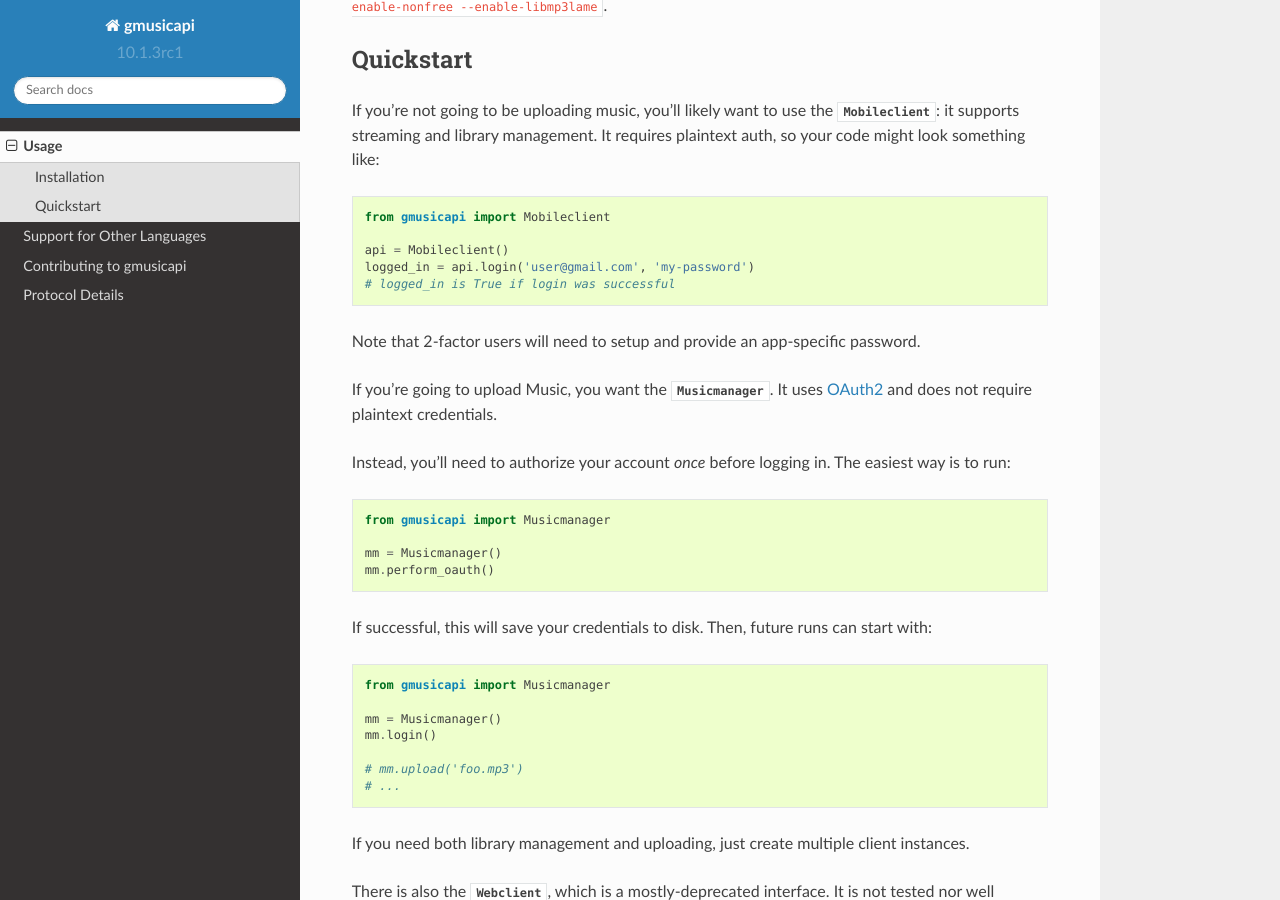
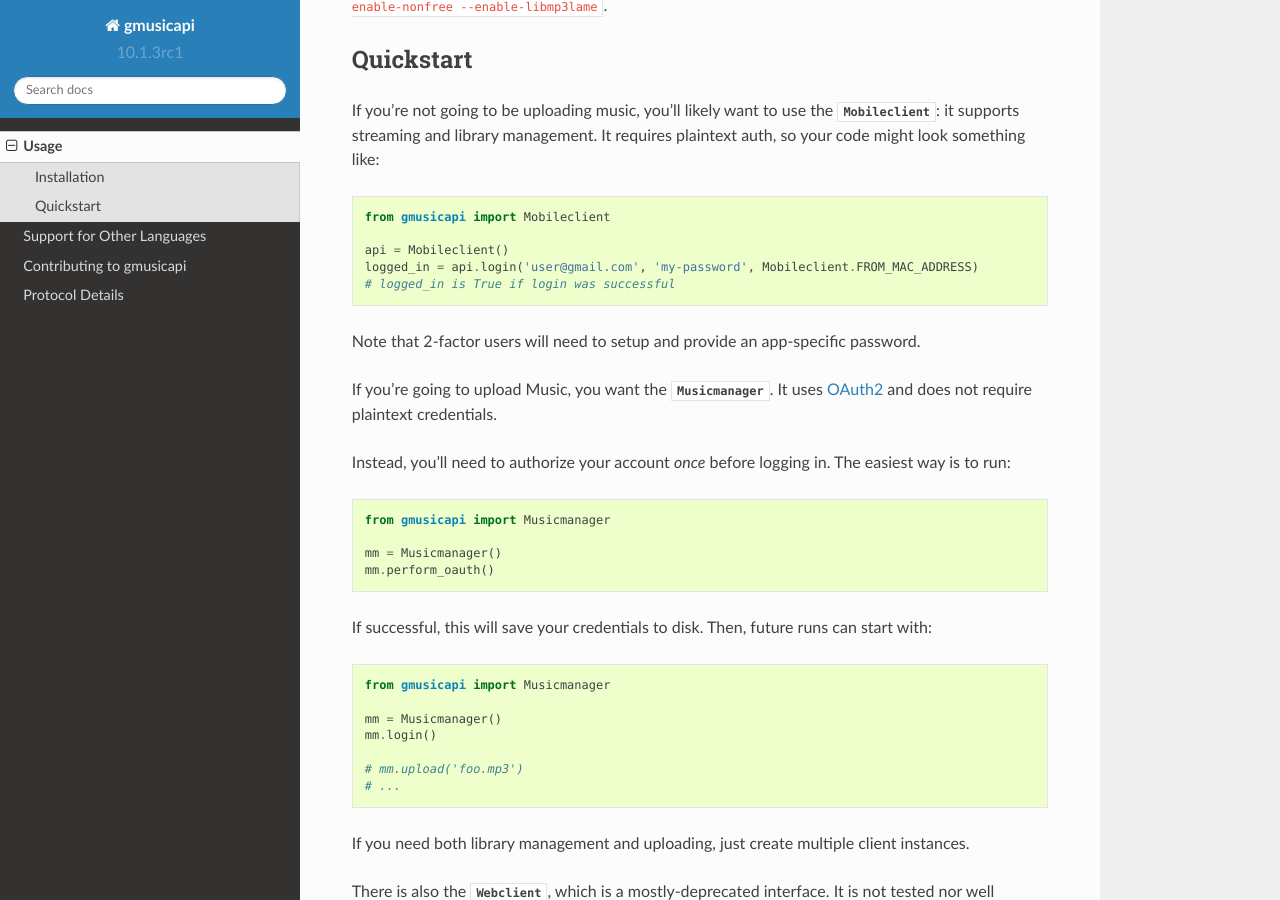
Before and after one commit to simon-weber/gmusicapi, a Sphinx documentation site: the page built from docs/source/usage.rst, in a window 1280 px wide and 900 px high, scrolled down 853 px. Built offline with Sphinx 7.4.7 and the Read the Docs theme 2.0.0, drawn with Linux system fonts in a browser that asks for light colours; pages that are not in the unit, such as notebooks, are missing from menus.

Commit message:
Adding missing parameter (#544)
Fails out of the box

```diff
--- a/docs/source/usage.rst
+++ b/docs/source/usage.rst
@@ -66,7 +66,7 @@
     from gmusicapi import Mobileclient
 
     api = Mobileclient()
-    logged_in = api.login('user@gmail.com', 'my-password')
+    logged_in = api.login('user@gmail.com', 'my-password', Mobileclient.FROM_MAC_ADDRESS)
     # logged_in is True if login was successful
 
 Note that 2-factor users will need to setup and provide an app-specific password.
```
